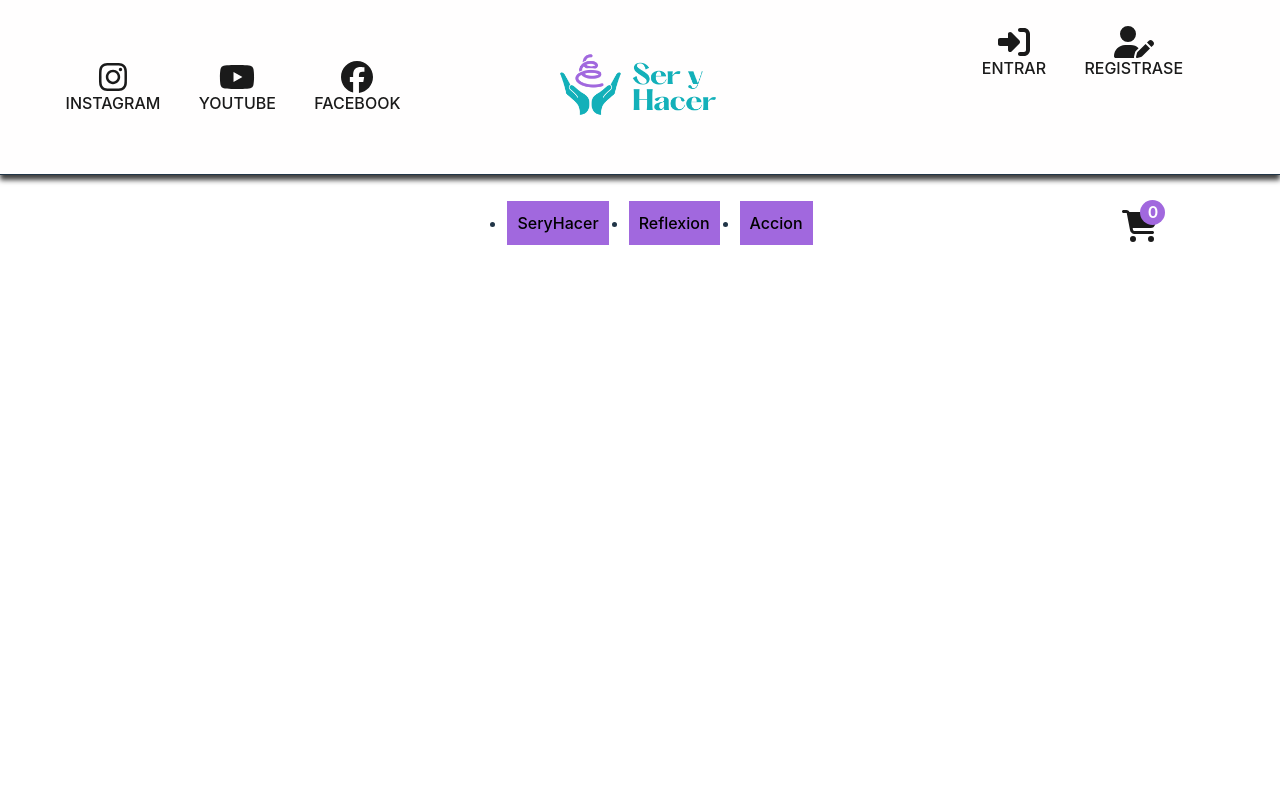
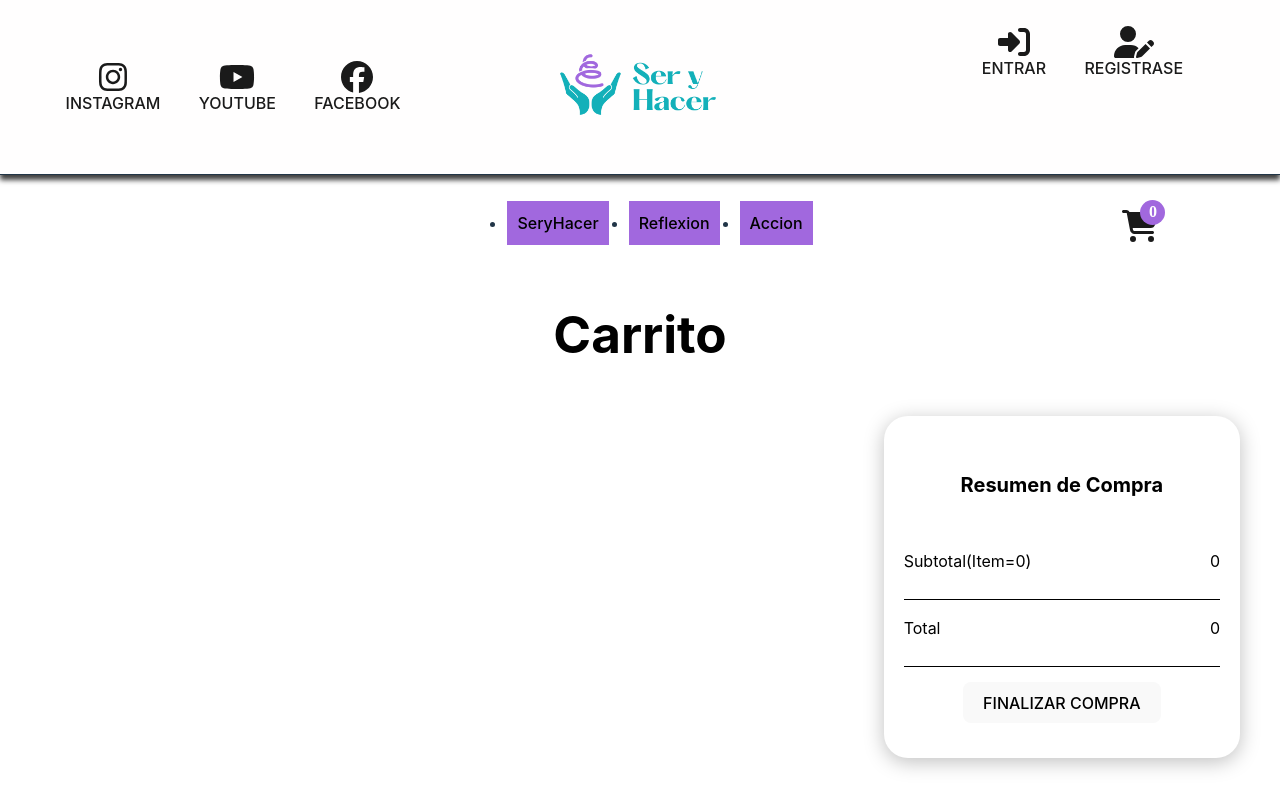
Before and after one commit to Sergioch27/web_seryhacer_react, a React (Vite) app: page /cart in a window 1280 px wide. Built offline with nearby package versions, Linux system fonts and the light colour scheme.

Commit message:
detalle completo, carrito completo solo finalizar compra.

```diff
--- a/src/App.jsx
+++ b/src/App.jsx
@@ -1,15 +1,21 @@
 import NavTopBar from './components/NavTopBar/NavTopBar'
 import './App.css'
+import { CartProvider } from './context/CartContext'
 import CategoryItem from './components/CategoryItem/CategoryItem';
+import { NotificationProvider } from './notification/NotificationContext'
 import ItemListContainer from './components/ItemListContainer/ItemListContainer';
 import { BrowserRouter, Routes, Route } from 'react-router-dom'
 import ItemDetailContainer from './components/ItemDetailContainer/ItemDetailContainer';
+import React from 'react';
+import Cart from './components/cart/cart';
+import Checkout from './components/Checkout/Checkout';
+
 function App() {
 
   return (
     <>
-    <div className='NavBarStyle'>
-    </div>
+    <NotificationProvider>
+    <CartProvider>
     <BrowserRouter>
     <NavTopBar />
     <CategoryItem/>
@@ -22,8 +28,13 @@ function App() {
         />
         <Route path='/box/:ItemId' element={<ItemDetailContainer />}/>
         <Route path='/category/:categoryId' element={<ItemListContainer />}/>
+        <Route path='/cart' element={<Cart />}/>
+        <Route path='/checkout' element={<Checkout />}/>
       </Routes>
     </BrowserRouter>
+    </CartProvider>
+    </NotificationProvider>
+
     </>
   );
 }
--- a/src/adapters/createAdaptedProducts.js
+++ b/src/adapters/createAdaptedProducts.js
@@ -7,6 +7,7 @@ export const createAdaptedProducts = (doc) => {
         images: fields.images,
         categoryName: fields.categoryName,
         price: fields.price,
-        description: fields.description
+        description: fields.description,
+        stock: fields.stock
     }
 }
--- /dev/null
+++ b/src/components/ButtonCount/ButtonCount.jsx
@@ -0,0 +1,32 @@
+import React, { useEffect, useState } from "react";
+
+export const ButtonCount = ({ onAdd, onUpdate, stock, initial = 1 }) => {
+    const [count, setCount] = useState(initial);
+
+    useEffect(() => {
+        if (typeof onUpdate === 'function') {
+            onUpdate(count);
+        }
+    }, [count, onUpdate]);
+    const increment = () => {
+        if (count < stock) {
+            setCount(prevCount => prevCount + 1);
+        }
+    };
+
+    const decrement = () => {
+        if (count !== 0) {
+            setCount(prevCount => prevCount - 1);
+        }
+    };
+    return (
+        <div className="add-to-cart">
+            <button onClick={decrement}>-</button>
+            <p>{count}</p>
+            <button onClick={increment}>+</button>
+            <button className="button-add-cart" onClick={() => onAdd(count)}>
+                Agregar al carrito
+            </button>
+        </div>
+    );
+};
--- a/src/components/CartWidget/CartWidget.jsx
+++ b/src/components/CartWidget/CartWidget.jsx
@@ -1,16 +1,27 @@
-import React from 'react'
-import IconFont from '../IconFont/IconFont'
-import { faCartShopping } from '@fortawesome/free-solid-svg-icons'
-import './CartWidget.css'
+import React from 'react';
+import IconFont from '../IconFont/IconFont';
+import { faCartShopping } from '@fortawesome/free-solid-svg-icons';
+import './CartWidget.css';
+import { useCart } from '../../context/CartContext';
+import { NavLink} from 'react-router-dom'
 
 const CartWidget = (props) => {
+    const { cart } = useCart();
+    const { totalQuantity } = useCart();
+
+    const totalItems = cart.reduce((acc, item) => acc + item.quantity, 0);
+    console.log(totalQuantity);
+
     return (
+        <NavLink to='/cart'>
         <div className={props.className}>
-        <span className='NumerQuantity'>
-            {props.quantityNum}
-        </span>
-        <span><IconFont icon={faCartShopping} className='iconStyle header_button' /></span>
+            <span className='NumerQuantity'>
+                {totalItems}
+            </span>
+            <span><IconFont icon={faCartShopping} className='iconStyle header_button' /></span>
         </div>
-    )
+        </NavLink>
+    );
 }
-export default CartWidget
+
+export default CartWidget;
--- a/src/components/Checkout/Checkout.jsx
+++ b/src/components/Checkout/Checkout.jsx
@@ -1,7 +1,7 @@
 import { useState } from "react"
 import { useCart } from "../../context/CartContext"
 import { getDocs, collection, query, where, documentId, writeBatch, addDoc } from 'firebase/firestore'
-import { db } from "../../services/firebase/firebaseConfig"
+import { db } from "../../service/firebase/firebaseConfig"
 
 const Checkout = () => {
     const [orderId, setOrderId] = useState('')
--- a/src/components/ItemDetail/ItemDetail.jsx
+++ b/src/components/ItemDetail/ItemDetail.jsx
@@ -1,70 +1,34 @@
-import { useState } from "react"
-import { useCart } from "../../context/CartContext"
-import { useNotification } from "../../notification/NotificationContext"
-import { Link } from "react-router-dom"
-import ItemCount from "../ItemCount/ItemCount"
-import './ItemDetail.css'
-import React from "react"
-import CustomWeekView from "../CalendarGrid/CalendarGrid"
+import React, { useEffect, useState } from "react";
+import { useCart } from "../../context/CartContext";
+import { ButtonCount } from "../ButtonCount/ButtonCount";
+import './ItemDetail.css';
+import { useNotification } from "../../notification/NotificationContext";
+import { Link } from "react-router-dom";
 
-const InputCount = ({ onAdd, stock, initial= 1 }) => {
-    const [count, setCount] = useState(initial)
 
-    const handleChange = (e) => {
-        if(e.target.value <= stock) {
-            setCount(e.target.value)
-        }
-    }
-
-    return (
-        <div>
-            <input type='number' onChange={handleChange} value={count}/>
-            <button onClick={() => onAdd(count)}>Agregar al carrito</button>
-        </div>
-    )
-}
-
-const ButtonCount = ({ onAdd, stock, initial = 0 }) => {
-    const [count, setCount] = useState(initial)
-
-    const increment = () => {
-        if(count < stock) {
-            setCount(count + 1)
-        }
-
-    }
-
-    const decrement = () => {
-      if(count != 0)
-            setCount(count - 1)
-    }
-
-    return (
-        <div className="add-to-cart">
-            <button onClick={decrement}>-</button>
-            <p>{count}</p>
-            <button onClick={increment}>+</button>
-            <button onClick={() => onAdd(count)}>Agregar al carrito</button>
-        </div>
-    )
-}
 
 const ItemDetail = ({ id, title, categoryName, images, price, stock, description }) => {
-    const [inputType, setInputType] = useState('button')
+    const [quantity, setQuantity] = useState(1); // Estado local para la cantidad seleccionada
+    const { addItem, isInCart } = useCart();
+    const { setNotification } = useNotification();
 
-    const ItemCount = inputType === 'button' ? ButtonCount : InputCount
+    const handleOnAdd = () => {
+        const productToAdd = {
+            id,
+            title,
+            price,
+            images,
+            quantity,
+            stock,
+        };
 
-    const { addItem, isInCart } = useCart()
-    // const { setNotification } = useNotification()
+        addItem(productToAdd);
+        setNotification('error', `Se agregaron ${quantity} ${title}`);
+    };
 
-    const handleOnAdd = (quantity) => {
-        const productToAdd = {
-            id, title, price,
-        }
-
-        addItem(productToAdd)
-        setNotification('error', `Se agregaron ${quantity} ${name}`)
-    }
+    const handleQuantityChange = (newQuantity) => {
+        setQuantity(newQuantity);
+    };
 
     return (
         <article className="main-item-detail">
@@ -74,35 +38,23 @@ const ItemDetail = ({ id, title, categoryName, images, price, stock, description
                 </picture>
             </div>
             <div>
+            {isInCart(id) ? (
+                    <><button>
+                      <Link className='go-to-chekout' to="/cart">IR A CARRITO</Link>
+                    </button>
+                    </>
+                ) : ('')}
                 <section className="detail-content-item">
-             <h2>
-               {title}
-             </h2>
-                <p>
-                    Categoria: {categoryName}
-                </p>
-                <p>
-                    Descripción: {description}
-                </p>
-                <p>
-                    Precio: {price}
-                </p>
+                    <h2>{title}</h2>
+                    <p>Categoria: {categoryName}</p>
+                    <p>Descripción: {description}</p>
+                    <p>Precio: {price}</p>
+                    <p>Stcok: {stock}</p>
                 </section>
-            <ItemCount stock={stock} onAdd={handleOnAdd}/>
+                <ButtonCount stock={stock} quantity={quantity} onAdd={handleOnAdd} onUpdate={handleQuantityChange} />
             </div>
-          <div>
-          <CustomWeekView localizer={localizer} />
-        </div>
-            {/* <footer>
-                {
-                    isInCart(id) ? (
-                        <Link to='/cart'>Finalizar Compra</Link>
-                    ) : (
-                    )
-                }
-            </footer> */}
         </article>
-    )
-}
+    );
+};
 
-export default ItemDetail
+export default ItemDetail;
--- a/src/components/NavTopBar/NavTopBar.jsx
+++ b/src/components/NavTopBar/NavTopBar.jsx
@@ -34,7 +34,7 @@ const NavTopBar = () => {
           <IconFont icon={faUserPen} className='iconStyle header_button' label="REGISTRASE"/>
           </li>
           <li id="cart" >
-            <CartWidget className="qantity" quantityNum="0"/>
+            <CartWidget className="qantity" />
           </li>
           <li id="logout" className="hide">
           <IconFont icon={faRightToBracket} className='iconStyle header_button' label="CERRAR SESSION"/>
--- /dev/null
+++ b/src/components/cart/cart.css
@@ -0,0 +1,59 @@
+.cart-content-page h1 {
+    color: #000;
+    text-align: center;
+}
+.cart-container {
+    display: flex;
+    padding: 20px 40px 40px;
+}
+.product-container{
+    color: black;
+    height: 120px;
+    margin-bottom: 10px;
+    display: flex;
+    width: 92%;
+    background: white;
+    border: 1px solid #ACACAC;
+    border-radius: 24px;
+    padding: 20px;
+}
+.cart-products-container {
+    width: 80%;
+}
+.cart-total-container {
+    color: #000;
+    background: white;
+    box-shadow: 0px 4px 20px rgba(0, 0, 0, 0.25);
+    border-radius: 24px;
+    width: 30%;
+    padding: 20px;
+    height: 30%;
+}
+.cart-total-container h5 {
+    text-align: center;
+    font-size: 20px;
+}
+.Subtotal, .Total {
+    display: flex;
+    align-items: center;
+    justify-content: space-between;
+    border-bottom: 1px solid;
+    padding-bottom: 10px;
+}
+.data-product {
+    margin: auto;
+}
+.button-zone {
+    height: 50px;
+    align-items: center;
+    display: flex;
+    margin: auto;
+}
+.content-go-pay {
+    display: flex;
+    justify-content: center;
+    padding: 15px;
+}
+.go-pay {
+    color: #000;
+}
--- a/src/components/cart/cart.jsx
+++ b/src/components/cart/cart.jsx
@@ -1,27 +1,59 @@
-import { Link } from "react-router-dom"
-import { useCart } from "../../context/CartContext"
+import { Link } from "react-router-dom";
+import { useCart } from "../../context/CartContext";
+import React from "react";
+import { ButtonCount } from "../ButtonCount/ButtonCount"; // Ajusta la ruta según tu estructura de archivos
+import './cart.css';
 
 const Cart = () => {
-    const { cart } = useCart()
+    const { cart, total, addItem, removeItem } = useCart();
+
+    const handleOnAdd = (product, newQuantity) => {
+        addItem(product, newQuantity);
+    };
+
+    const handleRemoveItem = (id) => {
+        removeItem(id);
+    };
+    console.log(cart);
 
     return (
-        <div>
-            <h1>Cart</h1>
-            <div>
-                {
-                    cart.map(prod => {
-                        return (
-                            <div key={prod.id}>
-                                <h3>{prod.name}</h3>
+        <div className="cart-content-page">
+            <h1>Carrito</h1>
+            <div className="cart-container">
+                <div className="cart-products-container">
+                    {cart.map((prod) => (
+                        <div key={prod.id} className="product-container">
+                            <img src={prod.images} alt={prod.title} />
+                            <div className="data-product">
+                            <h3>{prod.title}</h3>
+                            <span>Precio:{prod.price}</span>
+                            <span>Cantidad: {prod.quantity}</span>
                             </div>
-                        )
-                    })
-                }
+                            <div className="button-zone">
+                            <ButtonCount stock={prod.stock} onAdd={(newQuantity) => handleOnAdd(prod,newQuantity)} />
+                            <button className="delete-to-cart" onClick={() => handleRemoveItem(prod.id)}>Eliminar</button>                        </div>
+                            </div>
+                    ))}
+                </div>
+                <div className="cart-total-container">
+                    <h5>Resumen de Compra</h5>
+                    <div className="Subtotal">
+                        <p>Subtotal(Item={cart.length})</p>
+                        <span>{total}</span>
+                    </div>
+                    <div className="Total">
+                        <p>Total</p>
+                        <span>{total}</span>
+                    </div>
+                    <div className="content-go-pay">
+                        <button>
+                        <Link className='go-pay' to='/checkout'>FINALIZAR COMPRA</Link>
+                        </button>
+                    </div>
+                </div>
             </div>
+        </div>
+    );
+};
 
-            <Link to='/checkout'>Checkout</Link>
-        </div>
-    )
-}
-
-export default Cart
+export default Cart;
--- a/src/context/CartContext.jsx
+++ b/src/context/CartContext.jsx
@@ -1,4 +1,4 @@
-import { useState, createContext, useContext } from 'react'
+import { useState, createContext, useContext, useEffect } from 'react';
 
 const CartContext = createContext({
     cart: [],
@@ -7,65 +7,91 @@ const CartContext = createContext({
     isInCart: () => {},
     clearCart: () => {},
     totalQuantity: 0,
-    total: 0
-})
+    total: 0,
+});
 
 export const CartProvider = ({ children }) => {
-    const [cart, setCart] = useState([])
-    console.log(cart)
+    const [cart, setCart] = useState(()=>{
+        const storedCart = JSON.parse(localStorage.getItem('cart')) || [];
+            return storedCart;
+    }) ;
+
+    useEffect(() => {
+        const storedCart = JSON.parse(localStorage.getItem('cart')) || [];
+        setCart(storedCart);
+    }, []);
+
+    useEffect(() => {
+        localStorage.setItem('cart', JSON.stringify(cart));
+    }, [cart]);
 
     const addItem = (productToAdd) => {
-      if(!isInCart(productToAdd.id)) {
-        setCart(prev => [...prev, productToAdd])
-      } else {
-        console.log('el producto ya esta agregado')
-      }
-    }
+        const { id, quantity, stock } = productToAdd;
 
+        if (!isInCart(id)) {
+            if (quantity <= stock) {
+                setCart([...cart, productToAdd]);
+            } else {
+                console.error(`No se puede agregar ${quantity} unidades de ${id}. Stock insuficiente.`);
+            }
+        } else {
+            const updatedCart = cart.map((item) =>
+                item.id === id
+                    ? {
+                          ...item,
+                          quantity: Math.min(item.quantity + quantity, stock),
+                      }
+                    : item
+            );
+            setCart(updatedCart);
+        }
+    };
     const isInCart = (id) => {
-      return cart.some(prod => prod.id === id)
-    }
+        return cart.some((prod) => prod.id === id);
+    };
 
     const removeItem = (id) => {
-        const cartUpdated = cart.filter(prod => prod.id !== id)
-        setCart(cartUpdated)
-    }
+        const cartUpdated = cart.filter((prod) => prod.id !== id);
+        setCart(cartUpdated);
+    };
 
     const getTotalQuantity = () => {
-        let totalQuantity = 0
+        let totalQuantity = 0;
 
-        cart.forEach(prod => {
-            totalQuantity += prod.quantity
-        })
+        cart.forEach((prod) => {
+            totalQuantity += prod.quantity;
+        });
 
-        return totalQuantity
-    }
+        return totalQuantity;
+    };
 
-    const totalQuantity = getTotalQuantity()
+    const totalQuantity = getTotalQuantity();
 
     const clearCart = () => {
-        setCart([])
-    }
+        setCart([]);
+    };
 
     const getTotal = () => {
-        let total = 0
+        let total = 0;
 
-        cart.forEach(prod => {
-            total += prod.price * prod.quantity
-        })
+        cart.forEach((prod) => {
+            total += prod.price * prod.quantity;
+        });
 
-        return total
-    }
+        return total;
+    };
 
-    const total = getTotal()
+    const total = getTotal();
 
     return (
-        <CartContext.Provider value={{ cart, addItem, clearCart, removeItem, isInCart, totalQuantity, total }}>
-            { children }
+        <CartContext.Provider
+            value={{ cart, addItem, clearCart, removeItem, isInCart, totalQuantity, total }}
+        >
+            {children}
         </CartContext.Provider>
-    )
-}
+    );
+};
 
 export const useCart = () => {
-    return useContext(CartContext)
-}
+    return useContext(CartContext);
+};
```
Also changed, not shown: src/components/ItemDetail/ItemDetail.css (+11 -1 lines), src/notification/NotificationContext.jsx (+6 -5 lines), 1 other file (tests, documents, lock files or other folders). Lines whose indentation alone changed are shown as unchanged.
